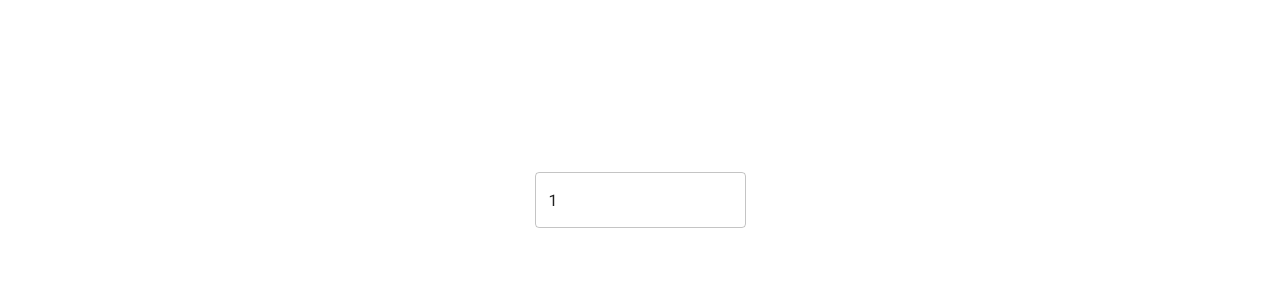
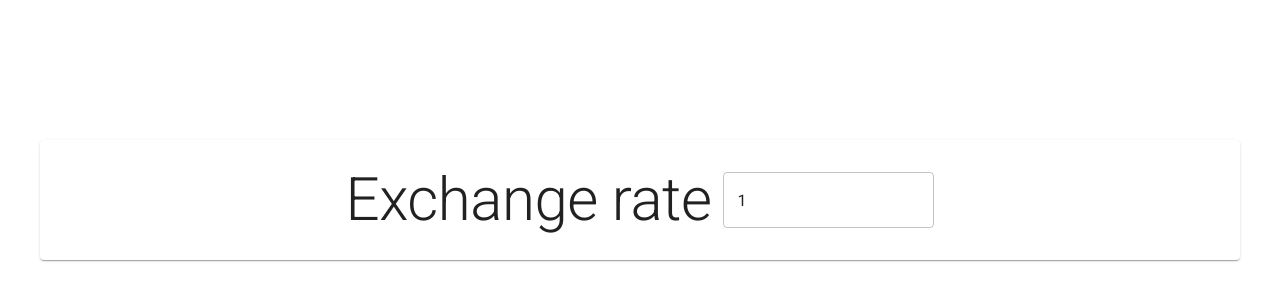
Before and after one commit to doforever/kambu, a React (Create React App) app: page / in a window 1280 px wide. Shown: the part 200-500 px from the top of the page. Built offline with nearby package versions, Linux system fonts and the light colour scheme.

Commit message:
Add transactions reducer

```diff
--- a/src/App.tsx
+++ b/src/App.tsx
@@ -1,4 +1,5 @@
-import Rate from './features/rate/Rate';
+import Rate from './features/Rate/Rate';
+import TransactionList from './features/TransactionList/TransactionList';
 import MainLayout from './layout/MainLayout/MainLayout';
 import { CssBaseline, StyledEngineProvider } from '@mui/material';
 
@@ -9,6 +10,7 @@ function App() {
       <StyledEngineProvider injectFirst>
         <MainLayout>
           <Rate />
+          <TransactionList />
         </MainLayout>
       </StyledEngineProvider>
     </div>
--- /dev/null
+++ b/src/features/Rate/Rate.module.scss
@@ -0,0 +1,9 @@
+.root {
+  width: 100%;
+  padding: 24px;
+  display: flex;
+  justify-content: center;
+  align-items: center;
+  gap: 12px;
+  flex-direction: row;
+}
--- a/src/features/rate/Rate.tsx
+++ b/src/features/Rate/Rate.tsx
@@ -1,14 +1,15 @@
-import React from 'react';
-import { TextField } from '@mui/material';
+import { TextField, Typography, Paper } from '@mui/material';
 import { useAppSelector, useAppDispatch } from '../../app/hooks';
 import { selectRate, setRate } from '../../redux/rateSlice';
+import styles from './Rate.module.scss';
 
-function Rate() {
+function Rate () {
   const count = useAppSelector(selectRate);
   const dispatch = useAppDispatch();
 
   return (
-    <div>
+    <Paper className={styles.root}>
+      <Typography variant='h2'>Exchange rate</Typography>
       <TextField
         aria-label="Exchange rate"
         value={count}
@@ -16,7 +17,7 @@ function Rate() {
         onChange={(e) => dispatch(setRate(parseFloat(e.target.value)))}
         inputProps={{ step: "0.1"}}
       />
-    </div>
+    </Paper>
   );
 }
 
--- /dev/null
+++ b/src/features/TransactionList/TransactionList.tsx
@@ -0,0 +1,15 @@
+import { Paper, Stack } from '@mui/material';
+
+type Props = {
+  children?: React.ReactNode;
+};
+
+const TransactionList: React.FC<Props> = ({ children }) => (
+  <Paper component="section">
+    <Stack spacing={2}>
+      {children}
+    </Stack>
+  </Paper>
+);
+
+export default TransactionList;
--- a/src/layout/MainLayout/MainLayout.tsx
+++ b/src/layout/MainLayout/MainLayout.tsx
@@ -1,12 +1,12 @@
 import { Container } from '@mui/material';
-import './MainLayout.scss';
+import styles from './MainLayout.module.scss';
 
 type Props = {
   children?: React.ReactNode;
 };
 
 const MainLayout: React.FC<Props> = ({ children }) => (
-  <Container className="root" component="main" maxWidth="lg">
+  <Container className={styles.root} component="main" maxWidth="lg">
     {children}
   </Container>
 );
--- a/src/redux/store.ts
+++ b/src/redux/store.ts
@@ -1,11 +1,13 @@
 import { configureStore, ThunkAction, Action } from '@reduxjs/toolkit';
 import counterReducer from './counterSlice';
 import rateReducer from './rateSlice';
+import transactionsReducer from './transactionsSlice';
 
 export const store = configureStore({
   reducer: {
     counter: counterReducer,
     rate: rateReducer,
+    transactions: transactionsReducer,
   },
 });
 
--- /dev/null
+++ b/src/redux/transactionsSlice.ts
@@ -0,0 +1,65 @@
+import { createSlice, PayloadAction } from '@reduxjs/toolkit';
+import { RootState } from './store';
+
+export type Transaction = {
+  id: string,
+  value: number,
+  name: string,
+}
+
+export interface TransactionsState {
+  data: Transaction[],
+}
+
+const initialState: TransactionsState = {
+  data: [
+    {
+      id: '1',
+      value: 10,
+      name: 'Morbi et consequat tortor'
+    },
+    {
+      id: '2',
+      value: 10,
+      name: 'Vestibulum vestibulum'
+    },
+    {
+      id: '3',
+      value: 10,
+      name: 'Maecenas rhoncus cursusr'
+    },
+    {
+      id: '4',
+      value: 10,
+      name: 'Curabitur felis massa'
+    },
+    {
+      id: '5',
+      value: 10,
+      name: 'Morbi et consequat tortor'
+    },
+  ],
+};
+
+export const transactionsSlice = createSlice({
+  name: 'transactions',
+  initialState,
+  reducers: {
+    add: (state, action: PayloadAction<Transaction>) => {
+      state.data.push(action.payload);
+    },
+    remove: (state, action: PayloadAction<string>) => {
+      state.data.filter(t => t.id !== action.payload);
+    }
+  },
+});
+
+// Actions
+export const { add, remove } = transactionsSlice.actions;
+
+// Selectors
+export const selectTransactions = (state: RootState) => state.transactions.data;
+export const selectTransactionsMax = (state: RootState) =>
+  state.transactions.data.sort((a, b) => (a.value - b.value))[0];
+
+export default transactionsSlice.reducer;
```
Also changed, not shown: src/layout/MainLayout/MainLayout.module.scss (renamed from src/layout/MainLayout/MainLayout.scss).
